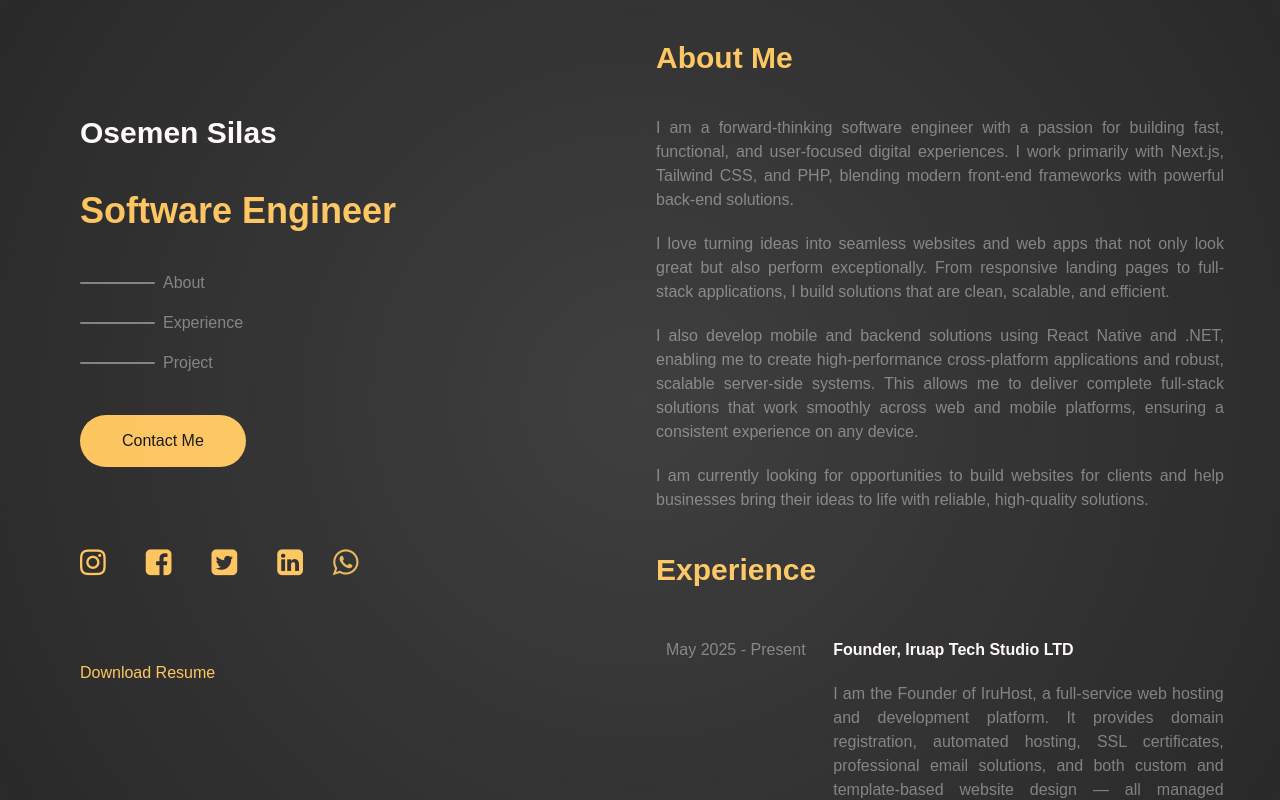
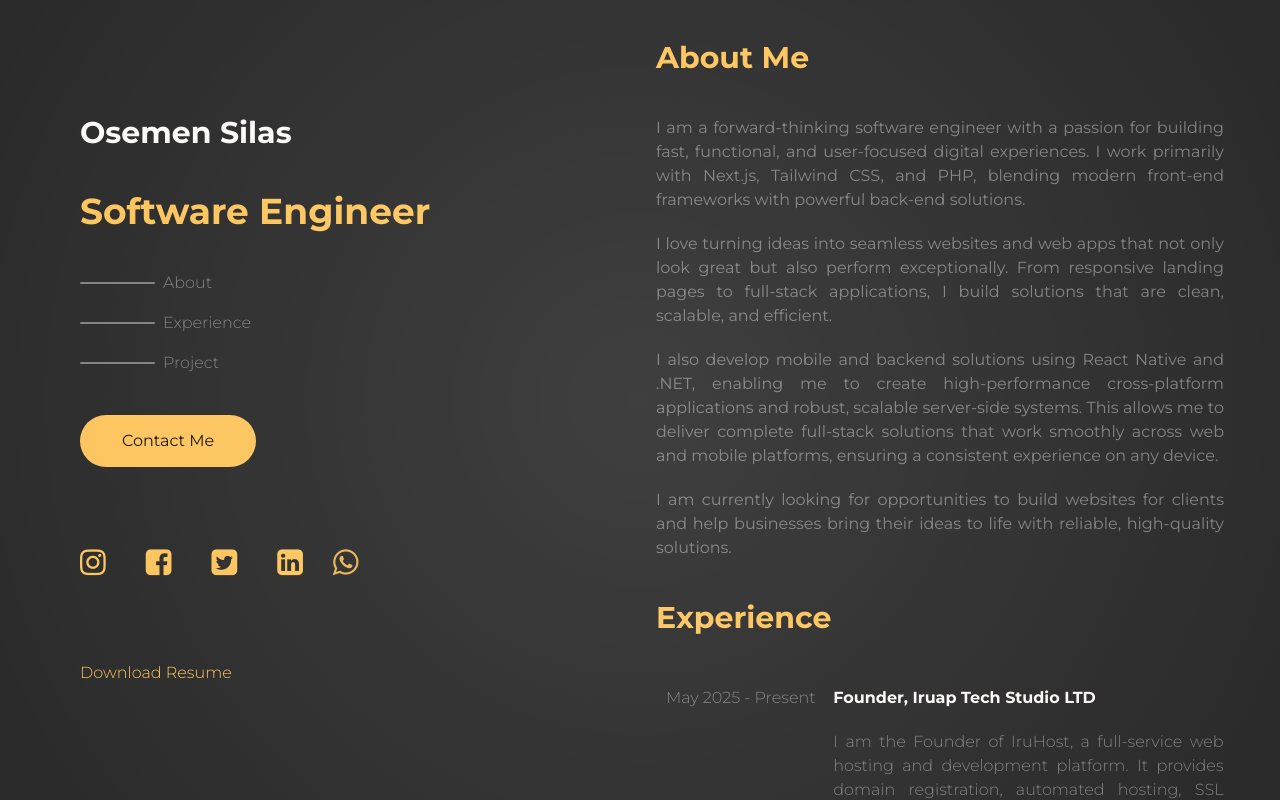
Before and after one commit to Osemensilas/myportfolio, a Next.js app: page / in a window 1280 px wide. Built offline with nearby package versions, Linux system fonts and the light colour scheme.

Commit message:
New Commit

```diff
--- a/styles/globals.css
+++ b/styles/globals.css
@@ -1,8 +1,9 @@
+@import url('https://fonts.googleapis.com/css2?family=Montserrat:ital,wght@0,100..900;1,100..900&family=Open+Sans:ital,wght@0,300..800;1,300..800&family=Roboto:ital,wght@0,100;0,300;0,400;0,500;0,700;0,900;1,100;1,300;1,400;1,500;1,700;1,900&display=swap');
+
 @tailwind base;
 @tailwind components;
 @tailwind utilities;
 
-@import url('https://fonts.googleapis.com/css2?family=Montserrat:ital,wght@0,100..900;1,100..900&family=Open+Sans:ital,wght@0,300..800;1,300..800&family=Roboto:ital,wght@0,100;0,300;0,400;0,500;0,700;0,900;1,100;1,300;1,400;1,500;1,700;1,900&display=swap');
 :root {
     --primary: #fdc45c;
     --accent: #fffafa;
```
